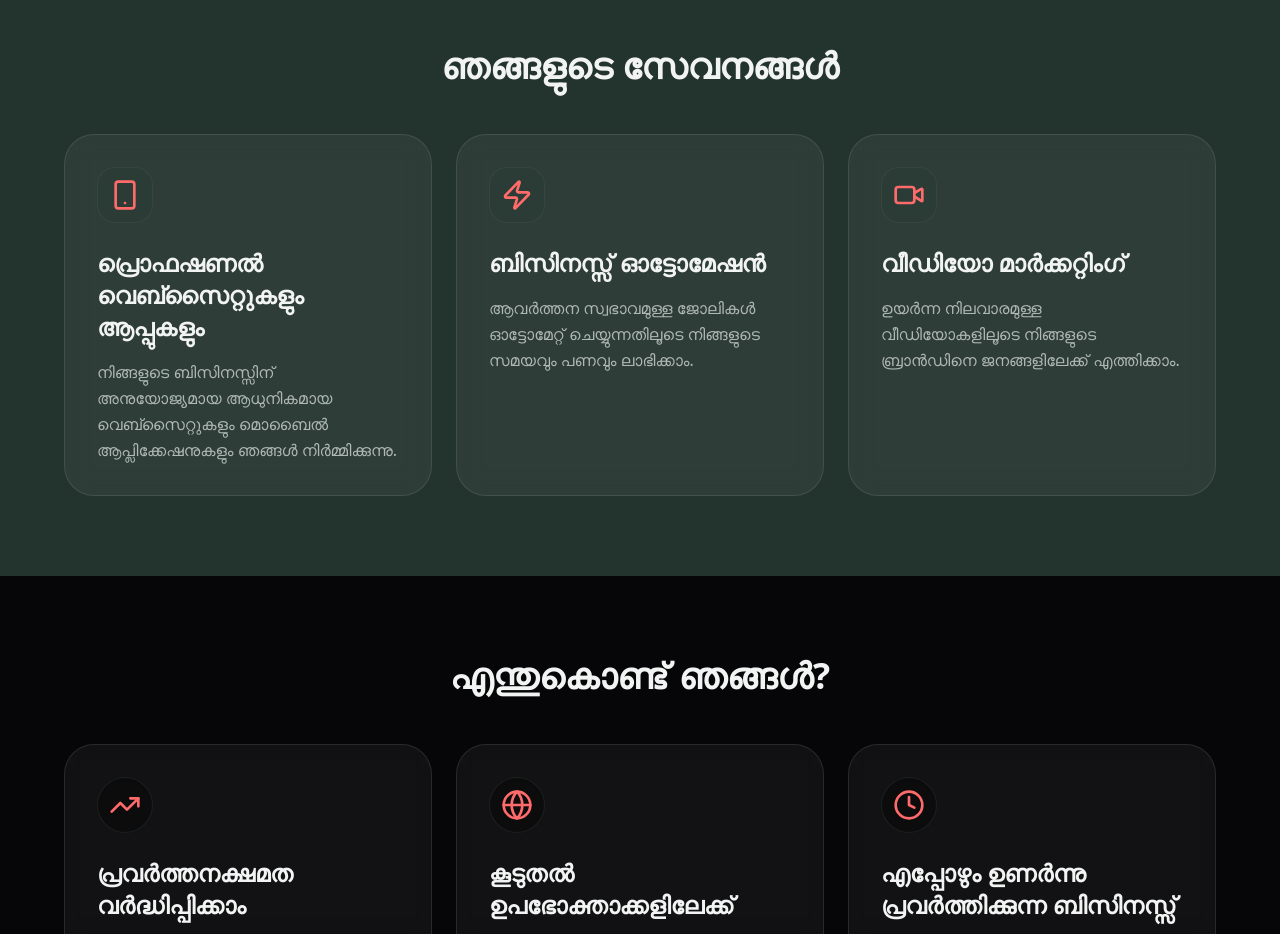
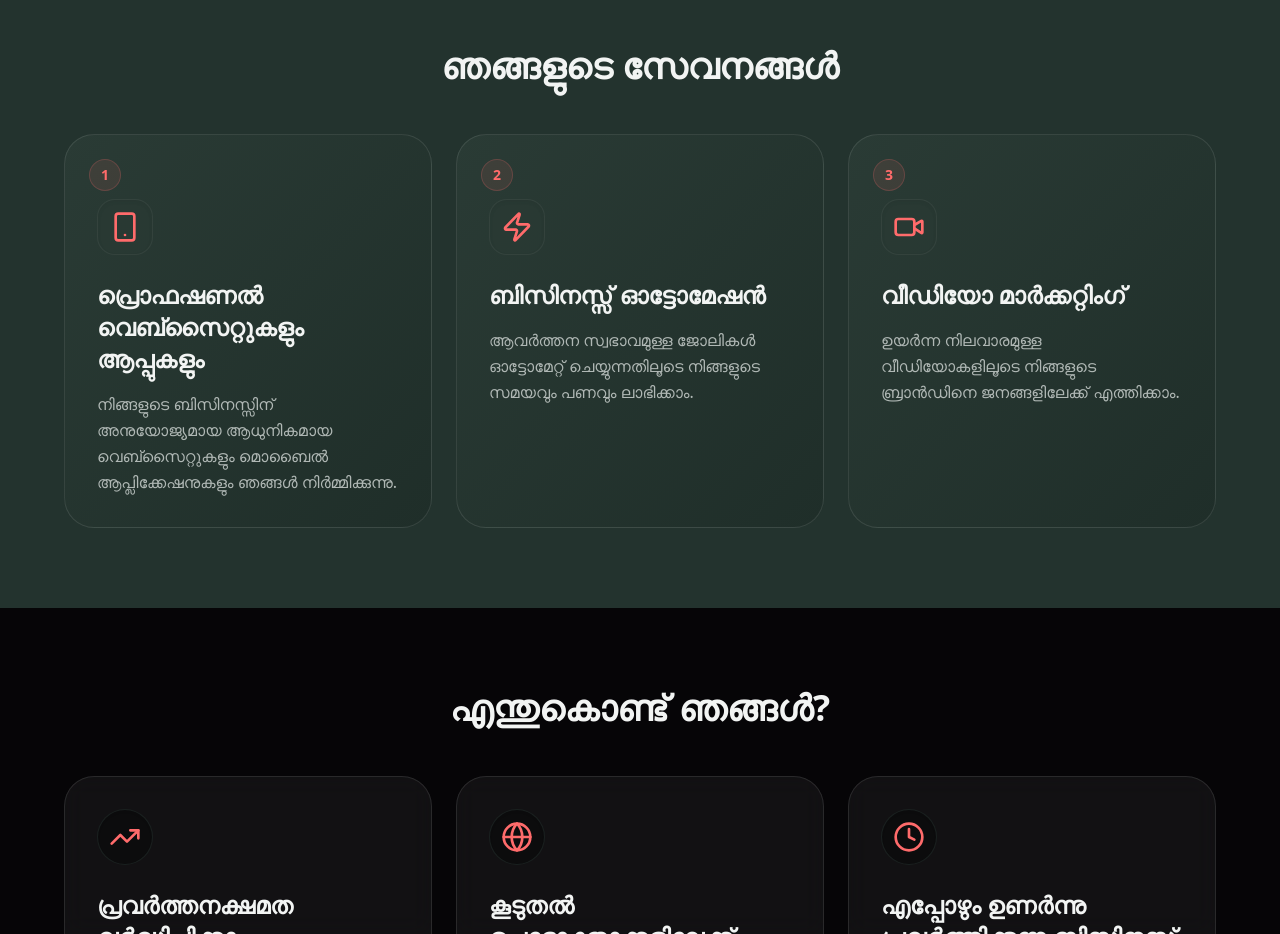
Before and after one commit to pravasithamhub-design/digital-sme-shift-new, a Next.js app: page / in a window 1280 px wide. Shown: the part 860-1794 px from the top of the page. Built offline with nearby package versions, Linux system fonts and the light colour scheme.

Commit message:
section change

```diff
--- a/components/services-section.tsx
+++ b/components/services-section.tsx
@@ -34,19 +34,25 @@ export function ServicesSection() {
                     {services.map((service, index) => (
                         <div
                             key={index}
-                            className={`relative overflow-hidden bg-white/5 backdrop-blur-md p-8 rounded-[30px] border border-white/10 hover:border-[#FF6B6B]/50 transition-all duration-300 hover:shadow-[0_8px_30px_rgb(0,0,0,0.12)] group ${service.className}`}
+                            className={`group relative overflow-hidden bg-gradient-to-br from-[#2A3B35] to-[#1F2E29] backdrop-blur-md p-8 rounded-[30px] border border-white/10 hover:border-[#FF6B6B]/50 transition-all duration-300 ease-out hover:-translate-y-2 hover:scale-[1.02] hover:shadow-[0_20px_40px_-15px_rgba(255,107,107,0.3)] ${service.className}`}
                         >
-                            <div className="absolute inset-0 bg-gradient-to-br from-white/5 to-transparent opacity-0 group-hover:opacity-100 transition-opacity duration-500 pointer-events-none" />
+                            {/* Premium Shine Effect Overlay */}
+                            <div className="absolute inset-0 bg-white/5 opacity-0 group-hover:opacity-100 transition-opacity duration-500 pointer-events-none mix-blend-overlay" />
 
-                            <div className="mb-6 bg-[#2A3B35]/50 w-14 h-14 rounded-2xl flex items-center justify-center group-hover:scale-110 transition-transform duration-300 border border-white/5">
+                            {/* Step Indicator */}
+                            <div className="absolute top-6 left-6 w-8 h-8 rounded-full bg-[#FF6B6B]/10 border border-[#FF6B6B]/20 flex items-center justify-center text-[#FF6B6B] font-bold text-sm">
+                                {index + 1}
+                            </div>
+
+                            <div className="mb-6 mt-8 bg-[#2A3B35]/50 w-14 h-14 rounded-2xl flex items-center justify-center group-hover:scale-110 transition-transform duration-300 border border-white/5 shadow-inner">
                                 {service.icon}
                             </div>
 
-                            <h3 className="text-xl md:text-2xl font-bold text-[#F2F4F3] mb-4 relative z-10">
+                            <h3 className="text-xl md:text-2xl font-bold text-[#F2F4F3] mb-4 relative z-10 group-hover:text-[#FF6B6B] transition-colors duration-300">
                                 {service.title}
                             </h3>
 
-                            <p className="text-[#B0B8B5] leading-relaxed relative z-10">
+                            <p className="text-[#B0B8B5] leading-relaxed relative z-10 group-hover:text-[#F2F4F3] transition-colors duration-300">
                                 {service.description}
                             </p>
                         </div>
```
Also changed, not shown: 1 other file (tests, documents, lock files or other folders).
